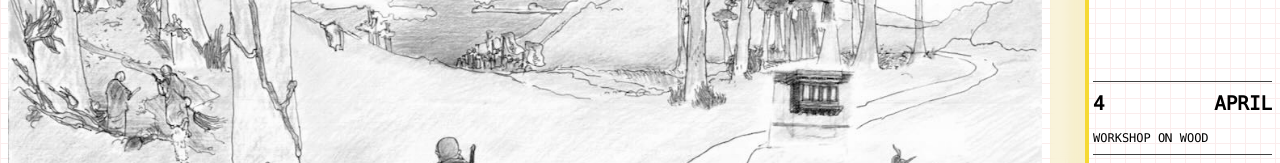
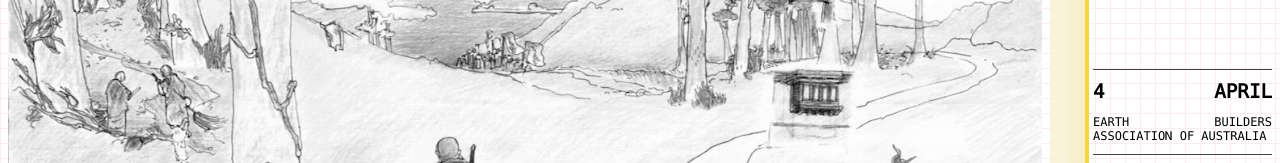
Before and after one commit to DivyanshuBali/imarat-next, a Next.js app: page / in a window 1280 px wide. Shown: the part 637-800 px from the top of the page. Built offline with nearby package versions, Linux system fonts and the light colour scheme.

Commit message:
Add EBAA link to Bulletin

```diff
--- a/src/app/_components/Sidebar/Bulletin/Bulletin.module.css
+++ b/src/app/_components/Sidebar/Bulletin/Bulletin.module.css
@@ -6,6 +6,7 @@
   .bulletin {
     border-bottom: 1px solid var(--black);
     padding-top: 10px;
+    padding-bottom: 10px;
     cursor: pointer;
 
     .date {
--- a/src/app/_components/Sidebar/Bulletin/Bulletin.tsx
+++ b/src/app/_components/Sidebar/Bulletin/Bulletin.tsx
@@ -1,63 +1,74 @@
 "use client";
 
-import React, { useState } from "react";
-import { AnimatePresence, motion } from "motion/react";
+import React from "react";
+import { motion } from "motion/react";
 import styles from "./Bulletin.module.css";
 import { useAppContext } from "@/app/_contexts/AppContext";
+import Link from "next/link";
 
 const BULLETINS_DATA = [
   {
     id: 0,
     date: "4 APRIL",
-    title: "WORKSHOP ON WOOD",
+    title: "EARTH BUILDERS ASSOCIATION OF AUSTRALIA",
+    link: "https://www.ebaa.asn.au/annual-conference/2025-ebaa-earth-building-conference-agm/",
   },
 ];
 
 function Bulletin() {
-  const [expandedCardIndex, setExpandedCardIndex] = useState<number | null>(
-    null
-  );
+  // const [expandedCardIndex, setExpandedCardIndex] = useState<number | null>(
+  //   null
+  // );
   const { interactionEnabled } = useAppContext();
 
-  const handleClick = (
-    e: React.KeyboardEvent<HTMLDivElement>,
-    id: number,
-    isExpanded: boolean
-  ) => {
-    if (e.key === "Enter" || e.key === " ") {
-      e.preventDefault();
-      setExpandedCardIndex(isExpanded ? null : id);
-    }
-  };
+  // const handleClick = (
+  //   e: React.KeyboardEvent<HTMLDivElement>,
+  //   id: number,
+  //   isExpanded: boolean
+  // ) => {
+  //   if (e.key === "Enter" || e.key === " ") {
+  //     e.preventDefault();
+  //     setExpandedCardIndex(isExpanded ? null : id);
+  //   }
+  // };
 
   return (
     <div className={styles.bulletinSection}>
       <div className={styles.divider} />
 
       {BULLETINS_DATA.map((b, index) => {
-        const isExpanded = expandedCardIndex === b.id;
+        // const isExpanded = expandedCardIndex === b.id;
 
         return (
+          <Link
+            href={b.link}
+            key={b.id}
+            target="_blank"
+            rel="noopener noreferrer"
+          >
             <motion.div
               className={styles.bulletin}
-            key={b.id}
-            onClick={() => setExpandedCardIndex(isExpanded ? null : b.id)}
-            onKeyDown={(e) => handleClick(e, b.id, isExpanded)}
+              // onClick={() => setExpandedCardIndex(isExpanded ? null : b.id)}
+              // onKeyDown={(e) => handleClick(e, b.id, isExpanded)}
               role="button"
               tabIndex={0}
-            aria-expanded={isExpanded}
-            aria-controls={`bulletin-content-${b.id}`}
+              // aria-expanded={isExpanded}
+              // aria-controls={`bulletin-content-${b.id}`}
               initial={{ opacity: 0, x: 50 }}
               animate={{
                 opacity: interactionEnabled ? 1 : 0,
                 x: interactionEnabled ? 0 : 50,
               }}
-            transition={{ duration: 0.6, ease: "easeOut", delay: index * 0.2 }}
+              transition={{
+                duration: 0.6,
+                ease: "easeOut",
+                delay: index * 0.2,
+              }}
             >
               <div className={styles.date}>{b.date}</div>
               <div className={styles.title}>{b.title}</div>
 
-            <AnimatePresence>
+              {/* <AnimatePresence>
               <motion.div
                 initial={{ height: 0, opacity: 0 }}
                 animate={{
@@ -68,8 +79,9 @@ function Bulletin() {
                 className={styles.bulletinContent}
                 transition={{ duration: 0.2 }}
               />
-            </AnimatePresence>
+            </AnimatePresence> */}
             </motion.div>
+          </Link>
         );
       })}
     </div>
```
Lines whose indentation alone changed are shown as unchanged.
